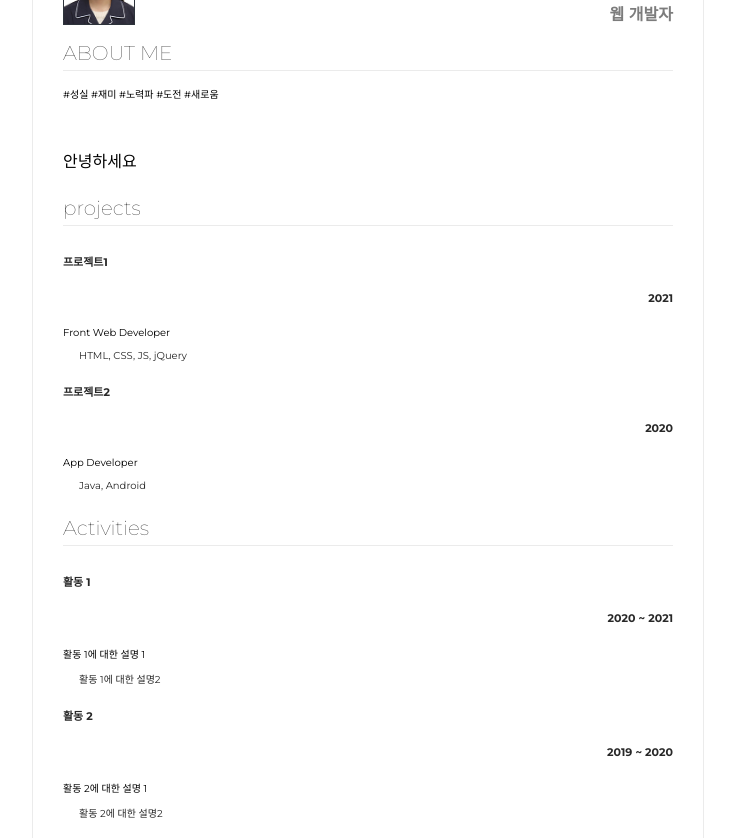
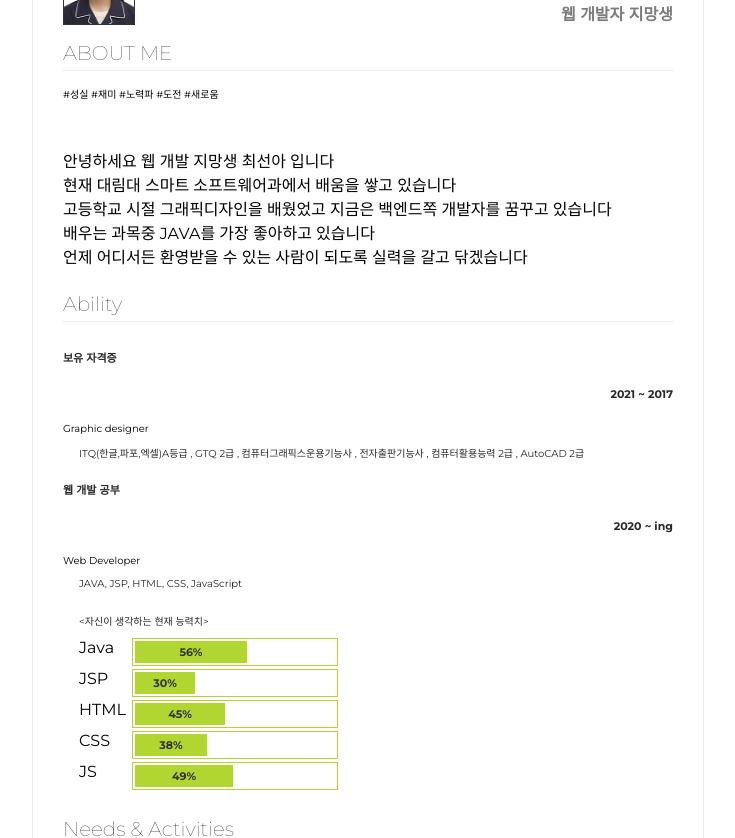
Before and after one commit to CSN-ah22/resume_0419, a plain HTML site: page index.html in a window 1280 px wide. Shown: the part 98-936 px from the top of the page, without its empty margins (272-1007 px from the left). Drawn offline with Linux system fonts and the light colour scheme.

Commit message:
드디어 완성

```diff
--- a/index.html
+++ b/index.html
@@ -6,60 +6,112 @@
     <link rel="stylesheet" href="style.css">
 </head>
 <body>
+
+
     <div class="mainbox">
         <div class="title-box">
             <div class="profile-img">
                 <img src="img/me.jpg" width="70px" alt="사진">
             </div>
         <h1>최선아</h1>
-        <p class="name-text">웹 개발자</p>
+        <p class="name-text">웹 개발자 지망생</p>
     </div>
         <section>
             <h2>ABOUT ME</h2>
             <p class="about-me-text">#성실 #재미 #노력파 #도전 #새로움</p>
             <br>
-            <p>안녕하세요</p>
+            <p>안녕하세요 웹 개발 지망생 최선아 입니다<br>
+            현재 대림대 스마트 소프트웨어과에서 배움을 쌓고 있습니다<br>
+            고등학교 시절 그래픽디자인을 배웠었고 지금은 백엔드쪽 개발자를 꿈꾸고 있습니다<br>
+            배우는 과목중 JAVA를 가장 좋아하고 있습니다 <br>
+            언제 어디서든 환영받을 수 있는 사람이 되도록 실력을 갈고 닦겠습니다</p>
         </section>
         <section>
-            <h2>projects</h2>
+            <h2>Ability</h2>
             <div class="float-wrap">
-                <p class="title-text">프로젝트1</p>
-                <p class="year-text">2021</p>
+                <p class="title-text">보유 자격증</p>
+                <p class="year-text">2021 ~ 2017</p>
             </div>
-            <p class="desc-text">Front Web Developer</p>
-            <p class="desc-subtext">HTML, CSS, JS, jQuery</p>
+            <p class="desc-text">Graphic designer</p>
+            <p class="desc-subtext">ITQ(한글,파포,엑셀)A등급 , GTQ 2급 , 컴퓨터그래픽스운용기능사 , 전자출판기능사 , 컴퓨터활용능력 2급 , AutoCAD 2급</p>
             <div class="float-wrap">
-                <p class="title-text">프로젝트2</p>
-                <p class="year-text">2020</p>
+                <p class="title-text">웹 개발 공부</p>
+                <p class="year-text">2020 ~ ing</p>
             </div>
-            <p class="desc-text">App Developer</p>
-            <p class="desc-subtext">Java, Android</p>
+            <p class="desc-text">Web Developer</p>
+            <p class="desc-subtext">JAVA, JSP, HTML, CSS, JavaScript</p>
+            <p class="desc-subtext"> <br> <자신이 생각하는 현재 능력치></p>
+
+            <div class="graph-head">
+                <div class="graph-title"> Java </div>
+            <div class="graph">
+                <strong class="bar" style="width: 56%;">56%</strong>
+            </div>
+            </div>
+            <div class="graph-head">
+                <div class="graph-title"> JSP </div>
+                <div class="graph">
+                    <strong class="bar" style="width: 30%;">30%</strong>
+                </div>
+            </div>
+            <div class="graph-head">
+                <div class="graph-title"> HTML </div>
+                <div class="graph">
+                    <strong class="bar" style="width: 45%;">45%</strong>
+                </div>
+            </div>
+            <div class="graph-head">
+                <div class="graph-title"> CSS </div>
+                <div class="graph">
+                    <strong class="bar" style="width: 36%;">38%</strong>
+                </div>
+            </div>
+            <div class="graph-head">
+                <div class="graph-title"> JS </div>
+                <div class="graph">
+                    <strong class="bar" style="width: 49%;">49%</strong>
+                </div>
+            </div>
+
         </section>
         <section>
-            <h2>Activities</h2>
+            <h2>Needs & Activities</h2>
             <div class="float-wrap">
-                <p class="title-text">활동 1</p>
-                <p class="year-text">2020 ~ 2021</p>
+                <p class="title-text">앞으로 공부하고 싶은것</p>
+                <p class="year-text">2021 ~ Future</p>
             </div>
-            <p class="desc-text">활동 1에 대한 설명 1</p>
-            <p class="desc-subtext">활동 1에 대한 설명2</p>
+            <p class="desc-text">HTML과 CSS로 만든 웹 콘텐츠에 JS를 입히고 간단히 사용해 보고싶다 <br>
+            JAVA 언어로 DB에 접근하여 칼럼 값을 가져오는것 부터 다루는것 까지 경험해보고 싶다 <br>
+            웹 콘텐츠 제작을 전체적으로 경험해보며 웹의 전반적 흐름을 이해하고 싶다 </p>
+            <p class="desc-subtext">자신의 역량 그래프를 100% 로 채우는게 목표!</p>
             <div class="float-wrap">
-                <p class="title-text">활동 2</p>
-                <p class="year-text">2019 ~ 2020</p>
+                <p class="title-text">과거 활동 내역</p>
+                <p class="year-text">2019 ~ 2021</p>
             </div>
-            <p class="desc-text">활동 2에 대한 설명 1</p>
-            <p class="desc-subtext">활동 2에 대한 설명2</p>
+            <p class="desc-text"> <a href="https://github.com/CSN-ah22/Personal-Storage/tree/Study-group-Activity"> 2021 겨울방학 스터디 </a>
+            ,국제 기능올림픽대회 특별기술교육 수료 , 안양•과천시교원총연합회장상 , 전자출판다자인한마당 우수상
+            </p>
+
+            <p class="desc-subtext">🔽</p>
+            <p class="desc-subtext">겨울방학동안 스터디를 활동하며 만든 java 파일들 입니다<br>
+                스터디의 방식은 아래와 같았습니다<br>
+                스스로 문제 만들기 - 스터디원에게 제공 - 스터디원들이 풀기 - 문제의 정답 제공 - 다른 조원의 문제 풀기 - 반복<br>
+                이런 방식으로 java 실력이 많이 올랐습니다<br>
+                하지만 github에 익숙하지 않아 미루다 한꺼번에 올리게 되었네요<br>
+                파일에 번호를 붙였으니 초보 부터 중급까지 어떤 문제를 풀었는지 보시면 좋을것 같습니다<br>
+                감사합니다</p>
 
         </section>
         <div class="sns-wrap">
         <a href="http://facebook.com"><img class="sns-img" src="img/facebook.png"></a>
-        <img class="sns-img" src="img/insta.png">
-        <img class="sns-img" src="img/linked-in.png">
-        <img class="sns-img" src="img/twitter.png">
+        <a href="https://www.instagram.com/"><img class="sns-img" src="img/insta.png"></a>
+        <a href="https://www.notion.so/6854e20b2415451391a95016eab0530b?v=3a13c3542c254b57929752d774613c1a"><img class="sns-img" src="img/notion.png"></a>
+        <a href="https://twitter.com/?lang=ko"><img class="sns-img" src="img/twitter.png"></a>
         </div>
     </div>
     <footer>
         <p>Copyright ATAHO ALL rights reserved.</p>
     </footer>
+
 </body>
 </html>
--- a/style.css
+++ b/style.css
@@ -26,6 +26,7 @@ footer{
     margin-left: auto; */
     border:1px solid #ebebeb;
     box-shadow : 0 1px 20px 0 rgba(0,0,0,0,0.1);
+    background-color: #fff;
 }
 
 .name-text{
@@ -98,3 +99,30 @@ section{
     width: 12px;
     height: 12px;
 }
+
+.graph {
+    position: relative; /* IE is dumb */
+    width: 200px;
+    border: 1px solid #B1D632;
+    padding: 2px;
+    font-size:11px;
+    margin-bottom:3px;
+    margin-left: 8px;
+}
+.graph .bar {
+    display: block;
+    position: relative;
+    background: #B1D632;
+    text-align: center;
+    color: #333;
+    height: 2em;
+    line-height: 2em;
+}
+.graph .bar span { position: absolute; left: 1em; }
+.graph-head{
+    display: flex;
+    padding-left: 16px;
+}
+.graph-title{
+    width: 45px;
+}
```
Also changed, not shown: img/item.png (deleted), img/notion.png (added).
